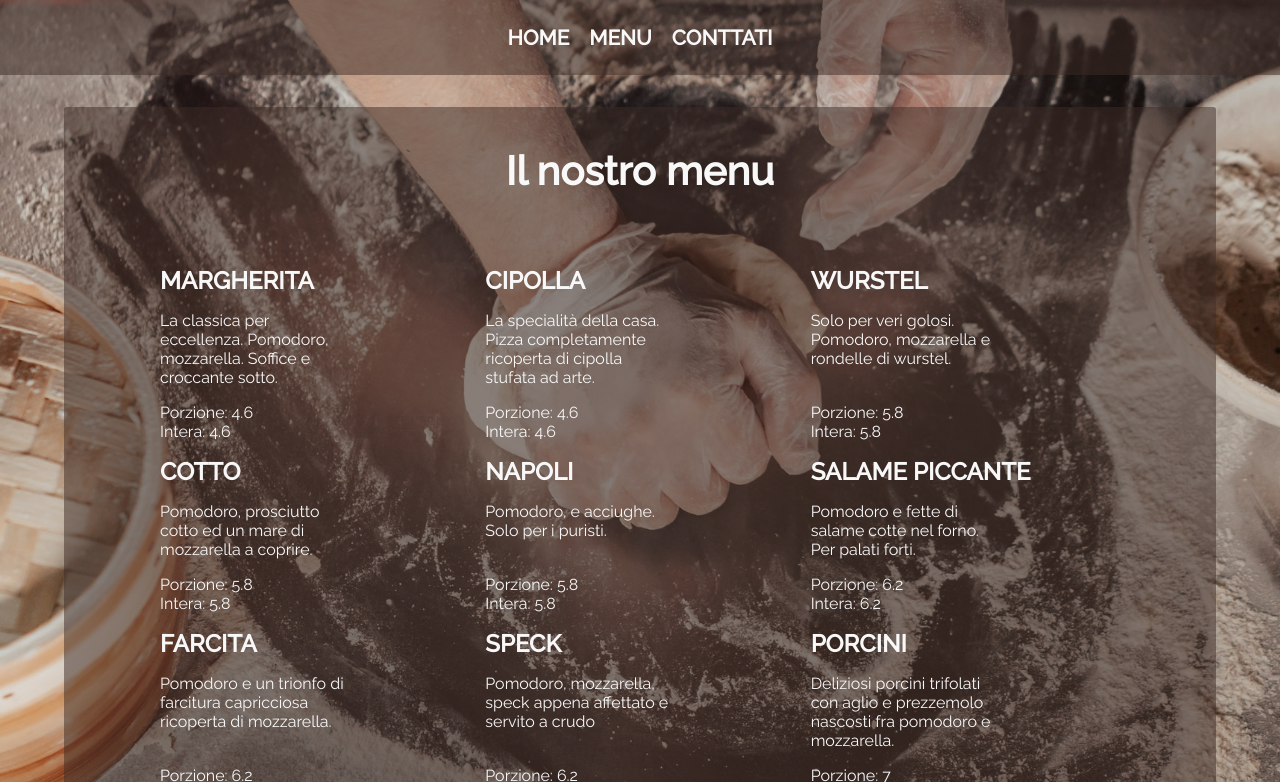
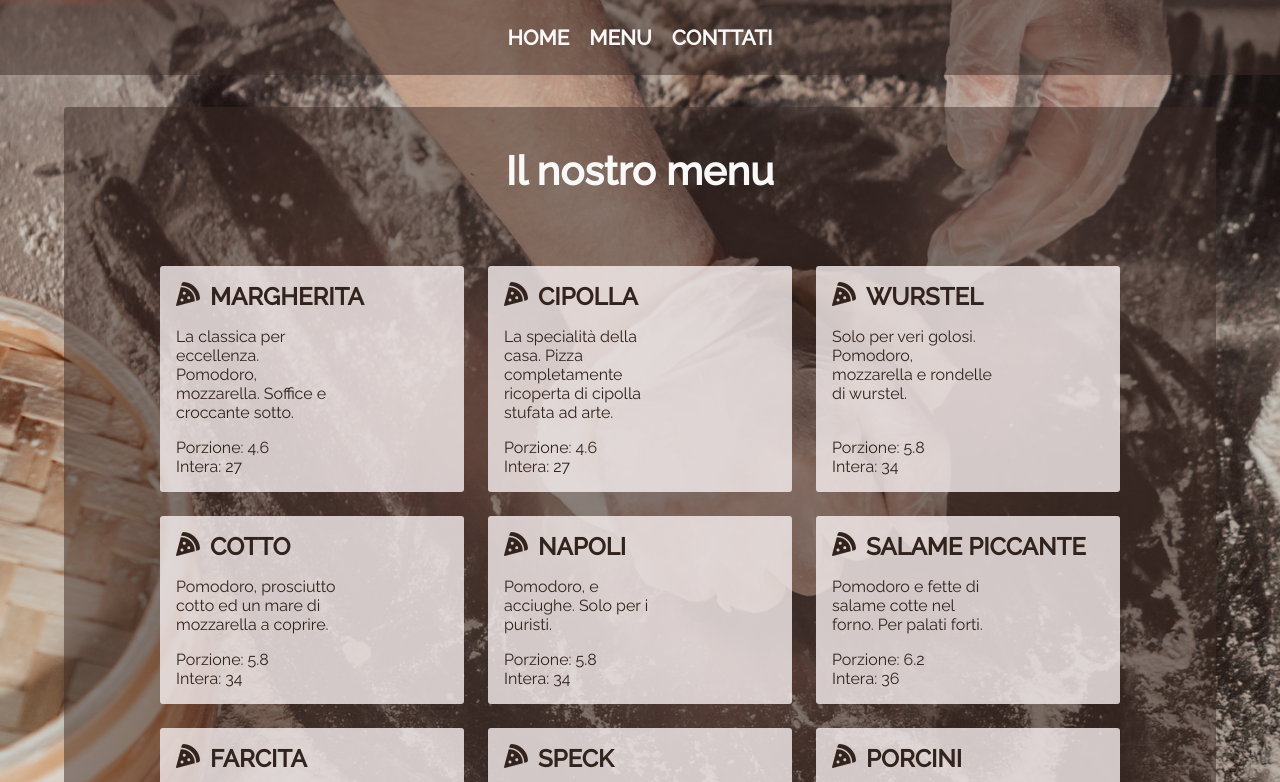
Before and after one commit to LeandroAgustinFernandez/restaurant-page-TOP, a website built with webpack: page dist/index.html in a window 1280 px wide. Both pictures are taken after a click on the link "MENU". Shown: the top 782 px of the page. Built offline with nearby package versions, Linux system fonts and the light colour scheme; files whose address does not match are found by name.

Commit message:
Menu section update Structure and Styles

```diff
--- a/src/menu.js
+++ b/src/menu.js
@@ -25,7 +25,7 @@ let menuOptions = [
     description:
       "Pomodoro, prosciutto cotto ed un mare di mozzarella a coprire.",
     slice: 5.8,
-    complete:34,
+    complete: 34,
   },
   {
     name: "NAPOLI",
@@ -67,22 +67,27 @@ export default function menu() {
   let section = document.createElement("section");
   let article = document.createElement("article");
   article.classList.add("article-menu");
-  menuOptions.forEach(pizza => {
-    let div = document.createElement('div')
-    let h2 = document.createElement('h2')
-    let p = document.createElement('p')
-    let spanSlice = document.createElement('span')
-    let spanComplete = document.createElement('span')
+  menuOptions.forEach((pizza) => {
+    let div = document.createElement("div");
+    let h2 = document.createElement("h2");
+    let p = document.createElement("p");
+    let spanSlice = document.createElement("span");
+    let spanComplete = document.createElement("span");
     h2.textContent = pizza.name;
-    p.textContent = pizza.description
-    spanSlice.textContent = `Porzione: ${pizza.slice}`
-    spanComplete.textContent = `Intera: ${pizza.slice}`
-    div.appendChild(h2)
-    div.appendChild(p)
-    div.appendChild(spanSlice)
-    div.appendChild(spanComplete)
+    p.textContent = pizza.description;
+    let iSlice = document.createElement("i");
+    iSlice.setAttribute("class", "fa-solid fa-pizza-slice");
+    spanSlice.textContent = ` Porzione: ${pizza.slice}`;
+    spanComplete.textContent = ` Intera: ${pizza.complete}`;
+    let divTitle = document.createElement('div')
+    divTitle.appendChild(iSlice);
+    divTitle.appendChild(h2);
+    div.appendChild(divTitle);
+    div.appendChild(p);
+    div.appendChild(spanSlice);
+    div.appendChild(spanComplete);
     article.appendChild(div);
-});
+  });
   let h1 = document.createElement("h1");
   h1.classList.add("title");
   h1.textContent = "Il nostro menu";
--- a/src/styles.css
+++ b/src/styles.css
@@ -55,7 +55,7 @@ section {
 .divtext > p {
   font-size: 1.2rem;
   margin: 1em 0;
-  text-shadow: 1px 1px rgb(51, 35, 29);;
+  text-shadow: 1px 1px rgb(51, 35, 29);
 }
 @media (max-width: 1024px) {
   .article-home {
@@ -81,20 +81,37 @@ section {
   text-align: center;
   margin: 1em;
 }
-.article-menu{
+.article-menu {
   display: grid;
-    grid-template-columns: repeat(3,1fr);
+  grid-template-columns: repeat(3, 1fr);
   padding: 2em 6em;
-    gap:1em
+  gap: 1.5em;
 }
-.article-menu > div{
+.article-menu > div {
+  background-color: rgb(248, 241, 241, 0.8);
+  color: rgb(51, 35, 29);
   display: flex;
   flex-direction: column;
+  padding: 1em;
+  border-radius: 3px;
 }
-.article-menu p{
-    flex:1;
+.article-menu > div > div {
+  display: flex;
+  gap:10px;
+}
+.fa-pizza-slice{
+  font-size: 1.5rem;
+}
+.article-menu p {
+  flex: 1;
   width: 60%;
   margin: 1em 0;
+}
+@media (max-width: 1024px) {
+  .article-menu {
+    grid-template-columns: 1fr;
+    gap: 1em;
+  }
 }
 footer {
   display: flex;
```
Also changed, not shown: dist/main.js. Lines whose indentation alone changed are shown as unchanged.
